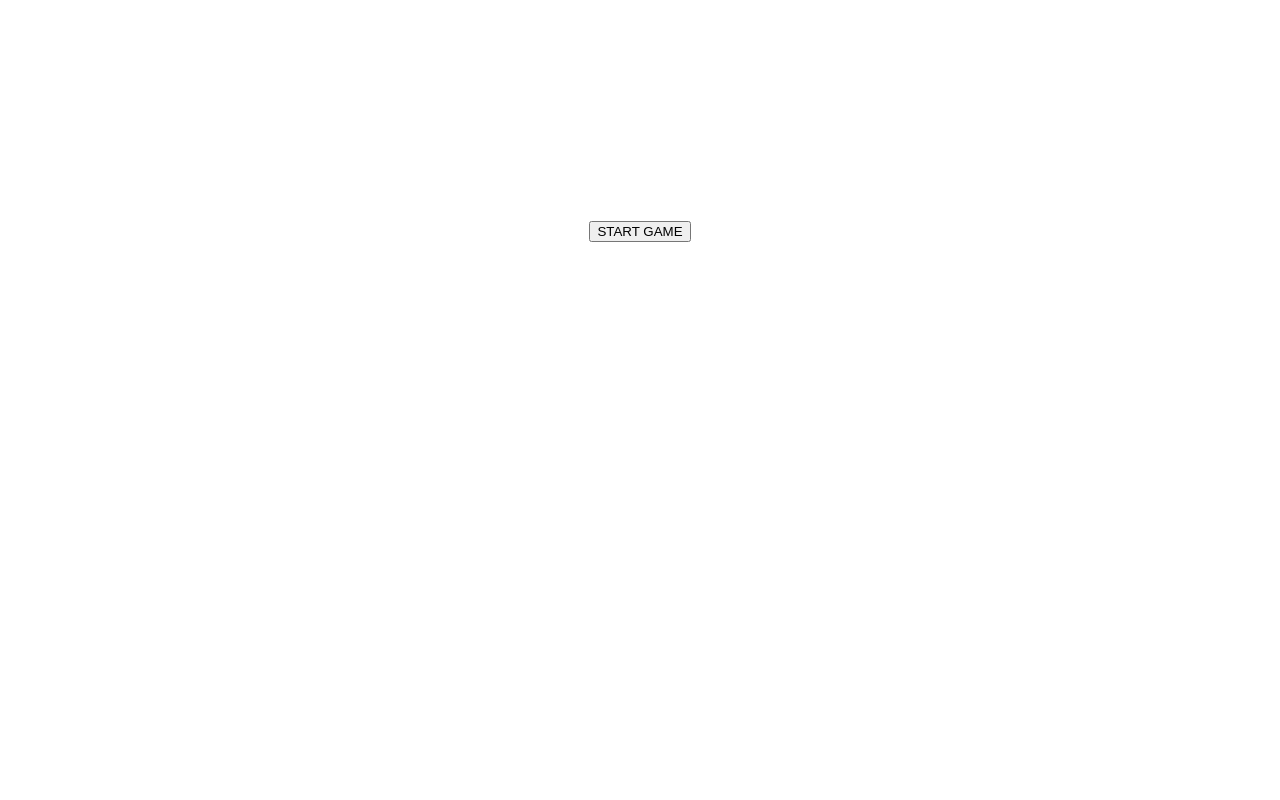
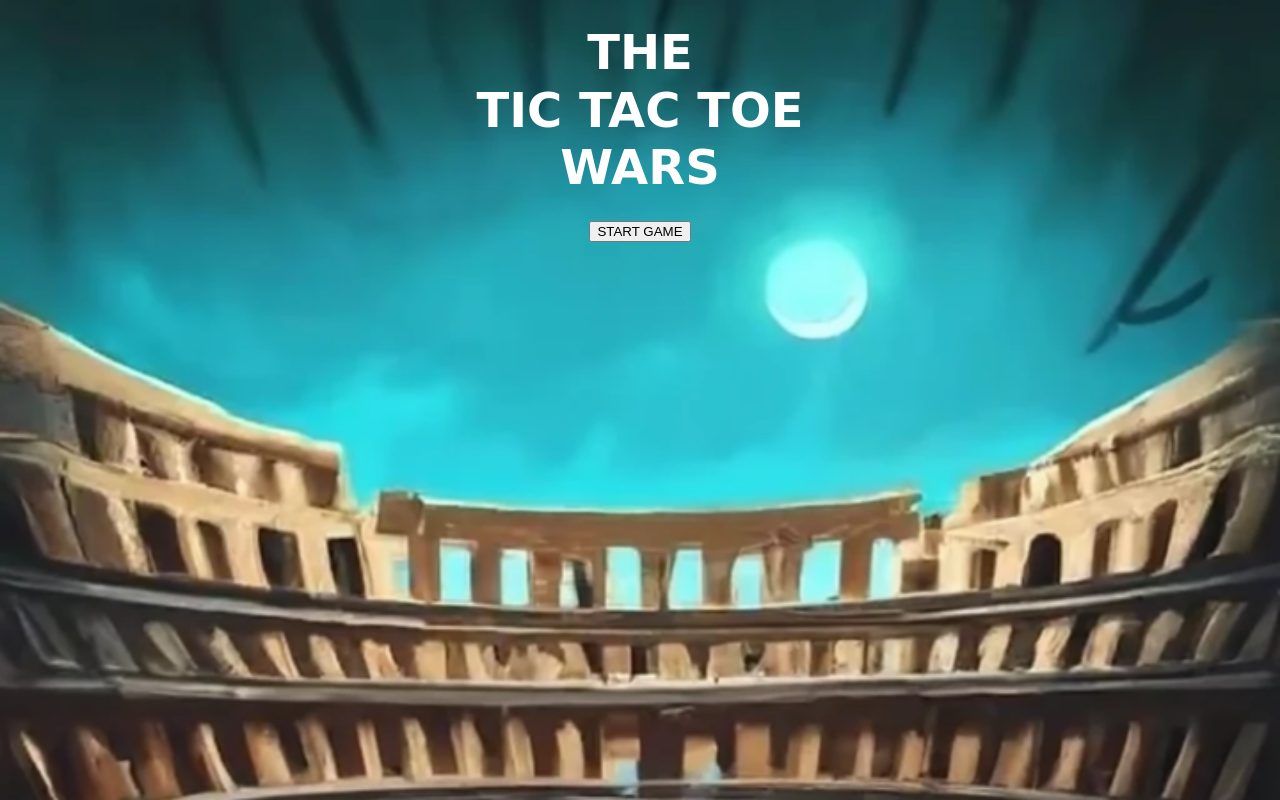
Before and after one commit to dkzeu/Tic-Tac-Toe, a plain HTML site: page index.htm in a window 1280 px wide. Drawn offline with Linux system fonts and the light colour scheme.

Commit message:
Update style.css

```diff
--- a/style.css
+++ b/style.css
@@ -1,5 +1,5 @@
 body {
-    background-image: url('gladiator-pit.jpg'); /* Replace with actual image */
+    background-image: url('gladiator-pit.jpg.png'); /* Replace with actual image */
     background-size: cover;
     font-family: 'MedievalSharp', cursive; /* Use a medieval-style font */
     color: white;
```
